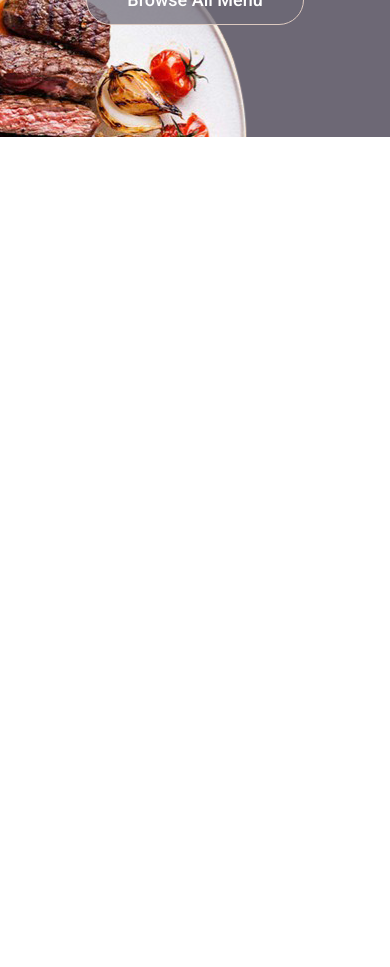
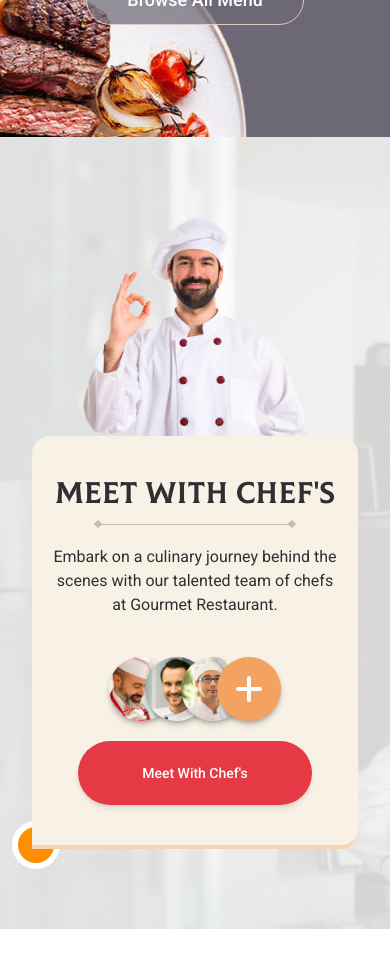
Before and after one commit to imTheoDoR/gourment-restaurant, a Next.js app: page / in a window 390 px wide. Shown: the part 5420-6387 px from the top of the page. Before the commit the page ends 5749 px from the top, so only its background shows below. Built offline with nearby package versions, Linux system fonts and the light colour scheme.

Commit message:
responsive meet element

```diff
--- a/app/(homepage)/page.tsx
+++ b/app/(homepage)/page.tsx
@@ -15,7 +15,7 @@ export default function Home() {
         <BestDeal />
       </section>
       <ExploreMenu />
-      {/* <MeetWithChef /> */}
+      <MeetWithChef />
       {/* <WhyUs /> */}
       {/* <UnforgettableWrapp /> */}
       {/* <TestimonialWrapper /> */}
--- a/components/meet/meet-container.tsx
+++ b/components/meet/meet-container.tsx
@@ -8,21 +8,21 @@ import Delimiter from "@/components/delimiter";
 
 const MeetWithChef = () => {
   return (
-    <section className="bg-meet bg-cover w-full h-auto overflow-y-hidden">
+    <section className="bg-meet bg-cover w-full h-auto overflow-y-hidden pb-20 lg:pb-0">
       <div className="container flex justify-center">
-        <div className="flex items-center justify-stretch pt-20 gap-0 lg:gap-20">
+        <div className="flex flex-col lg:flex-row items-center justify-stretch pt-20 gap-0 lg:gap-20">
           <Image
             src="/images/chef.png"
             alt="gourment restaurant main chef"
             width={550}
             height={694}
-            className="-mb-16"
+            className="-mb-16 w-56 lg:w-96"
           />
 
           <div className="relative">
             <div className="w-12 h-12 bg-orange3 rounded-full border-[6px] border-white absolute -bottom-5 -left-5 z-10" />
 
-            <div className="bg-white2 min-w-[500px] max-w-xl py-10 px-20 rounded-t-[18px] rounded-br-[18px] border-b-4 border-orange2/40 z-50 relative">
+            <div className="bg-white2 max-w-xl py-10 px-5 lg:px-10 rounded-t-[18px] rounded-br-[18px] border-b-4 border-orange2/40 z-50 relative">
               <h4 className="font-colus text-3xl text-center">
                 Meet with Chef&apos;s
               </h4>
@@ -32,7 +32,7 @@ const MeetWithChef = () => {
                 team of chefs at Gourmet Restaurant.
               </p>
 
-              <div className="mt-10 flex justify-between items-center">
+              <div className="mt-10 flex flex-col lg:flex-row gap-5 lg:gap-0 justify-between items-center">
                 <div className="flex flex-row-reverse group">
                   <Link href="#meet-chefs">
                     <div className="w-16 h-16 bg-orange2 hover:bg-red duration-300 rounded-full flex items-center justify-center shadow-md shadow-black/30 -ml-7">
@@ -60,7 +60,7 @@ const MeetWithChef = () => {
                     />
                   </div>
 
-                  <div className="rounded-full flex items-center justify-center shadow-md shadow-black/30 -ml-7 overflow-hidden">
+                  <div className="rounded-full flex items-center justify-center shadow-md shadow-black/30 overflow-hidden">
                     <Image
                       src="/images/chef1.png"
                       alt="gourment restaurant chef one"
@@ -70,6 +70,7 @@ const MeetWithChef = () => {
                     />
                   </div>
                 </div>
+
                 <div>
                   <Button className="bg-red text-white h-16 px-16 hover:bg-green shadow-md">
                     Meet With Chef&apos;s
```
